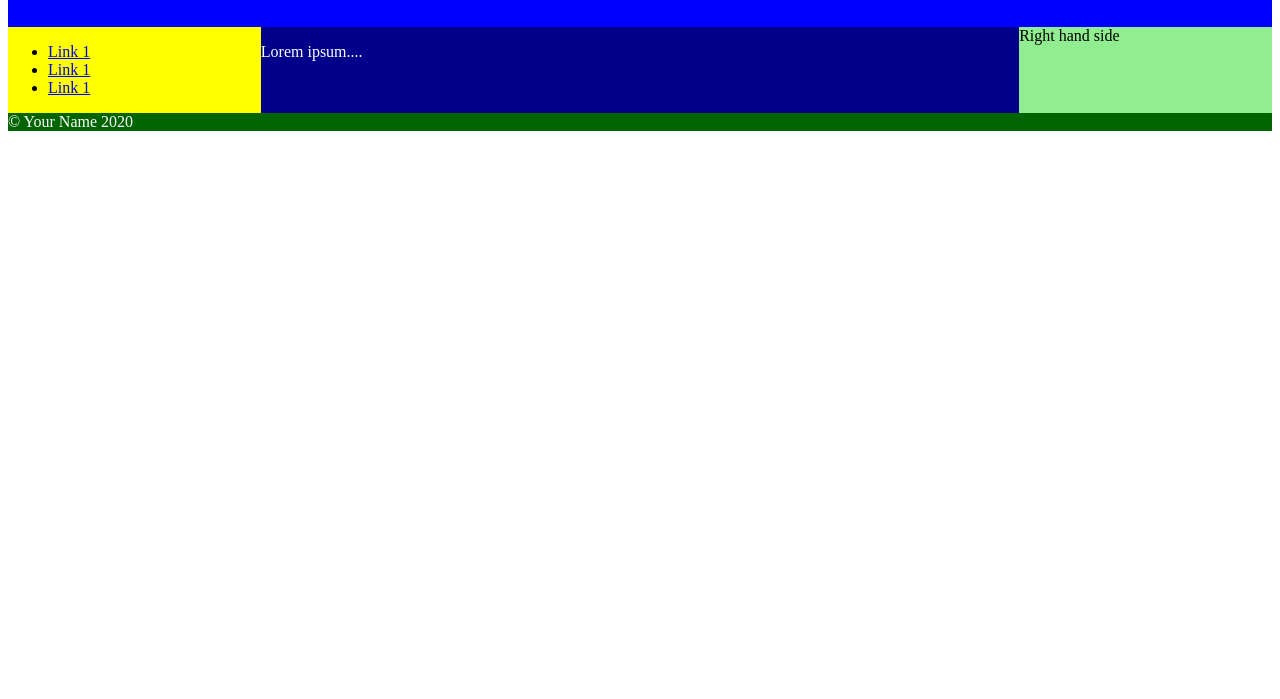
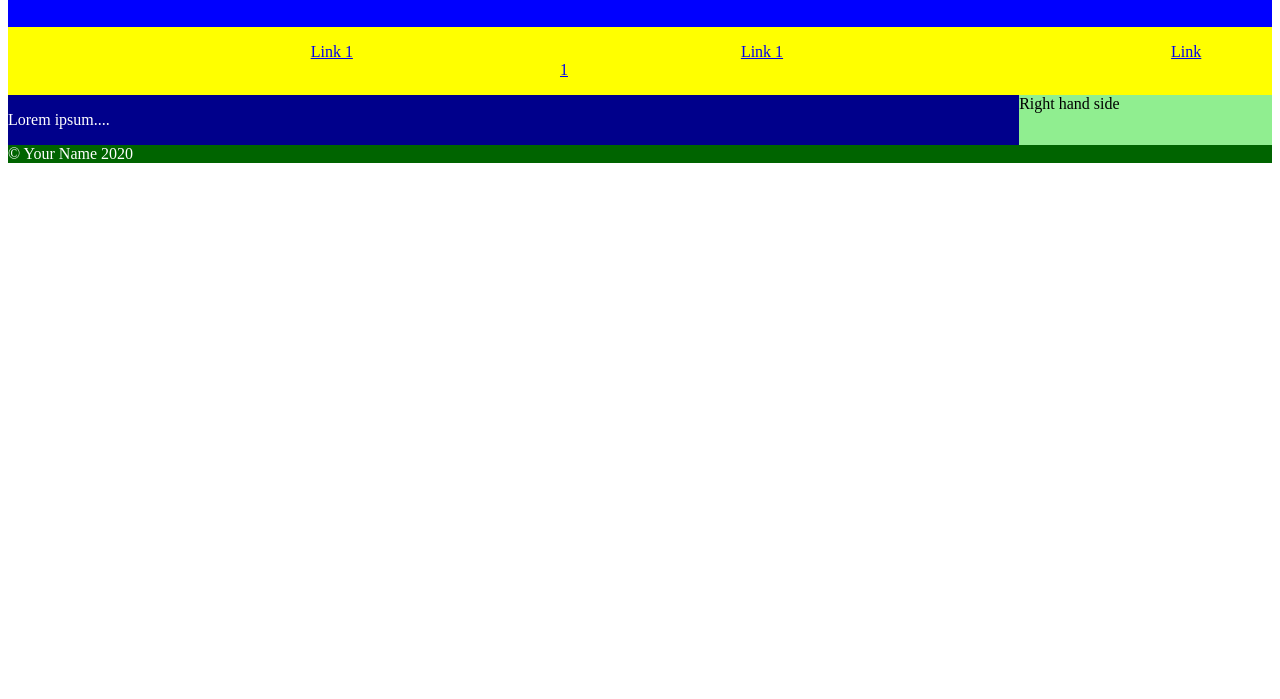
Before and after one commit to seanstone23/CSYM019, a plain HTML site: page Week3/excercise 1/index.html in a window 1280 px wide. Shown: the part 101-800 px from the top of the page. Drawn offline with Linux system fonts and the light colour scheme.

Commit message:
excercise 1 complete

```diff
--- a/Week3/css/styles.css
+++ b/Week3/excercise 1/css/styles.css
@@ -32,6 +32,16 @@ body {
   grid-template-columns: 20% 60% 20%;
   grid-template-rows: auto;
   grid-template-areas: "header header header"
-                       "nav main aside"
+                       "nav nav nav"
+                       "main main aside"
                        "footer footer footer";
 }
+
+li {
+  display: inline;
+  padding: 12em;
+}
+
+ul {
+  text-align: center;
+}
```
Also changed, not shown: Week3/excercise 1/index.html (renamed from Week3/index.html).
